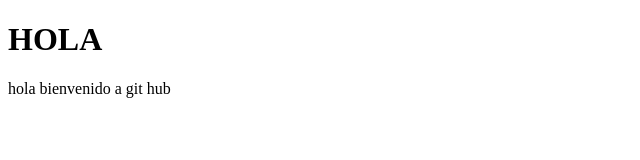
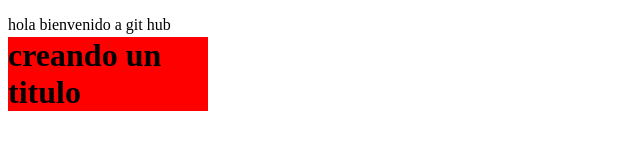
Before and after one commit to alexgalvan29/block, a plain HTML site: page index.html in a window 1280 px wide. Shown: the whole page, without its empty margins (0-640 px from the left). Drawn offline with Linux system fonts and the light colour scheme.

Commit message:
inicio de cabezera

```diff
--- a/index.html
+++ b/index.html
@@ -7,8 +7,10 @@
     <title>nuevo</title>
 </head>
 <body>
-    <h1>HOLA</h1>
+    <h1 style="background-color: red;width: 200px;position: absolute;">creando un titulo</h1>
     <P>hola bienvenido a git hub</P>
+
+
 
 </body>
 </html>
```
